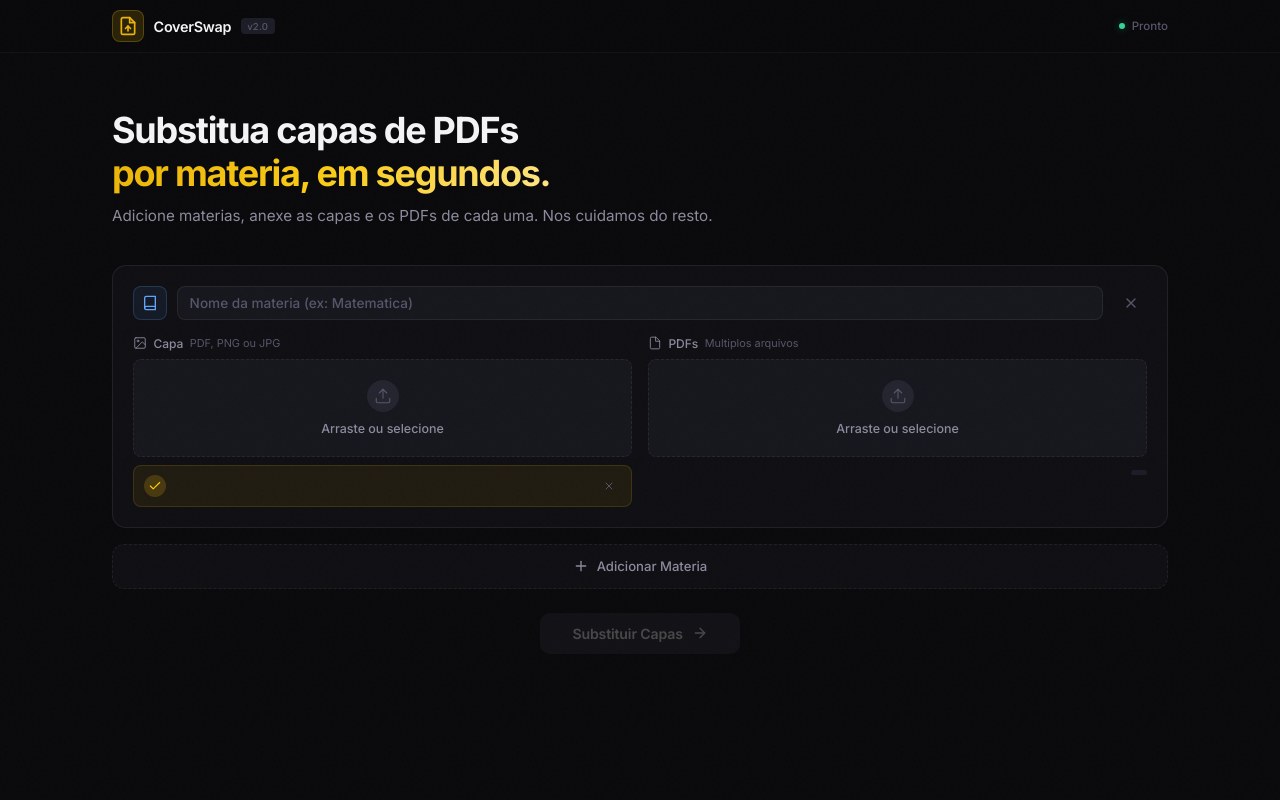
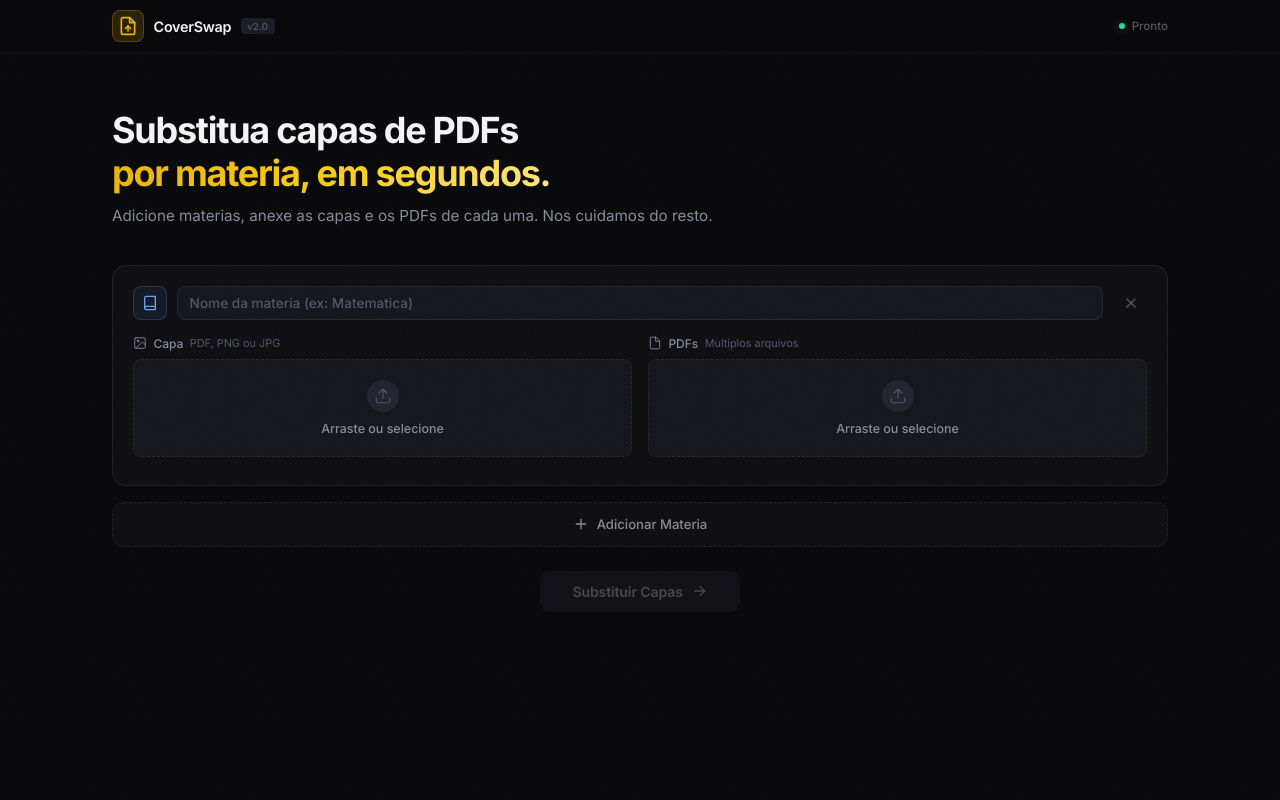
Before and after one commit to eliabconc-cmyk/pdf-cover-replacer, a Flask app: page / in a window 1280 px wide. Run offline with Flask 3, Linux system fonts and the light colour scheme.

Commit message:
fix: garantir que secoes hidden nao aparecem na tela
- Adiciona [hidden] { display: none !important } no CSS
- Atualiza cache buster dos assets estaticos

Co-Authored-By: Claude Opus 4.6 <noreply@anthropic.com>

```diff
--- a/static/style.css
+++ b/static/style.css
@@ -36,6 +36,8 @@
 }
 
 *, *::before, *::after { box-sizing: border-box; margin: 0; padding: 0; }
+
+[hidden] { display: none !important; }
 
 html { height: 100%; }
 
--- a/templates/index.html
+++ b/templates/index.html
@@ -7,7 +7,7 @@
     <link rel="preconnect" href="https://fonts.googleapis.com">
     <link rel="preconnect" href="https://fonts.gstatic.com" crossorigin>
     <link href="https://fonts.googleapis.com/css2?family=Inter:wght@300;400;500;600;700&display=swap" rel="stylesheet">
-    <link rel="stylesheet" href="/static/style.css?v=5">
+    <link rel="stylesheet" href="/static/style.css?v=6">
 </head>
 <body>
 
@@ -116,6 +116,6 @@
         </section>
     </main>
 
-    <script src="/static/app.js?v=5"></script>
+    <script src="/static/app.js?v=6"></script>
 </body>
 </html>
```
